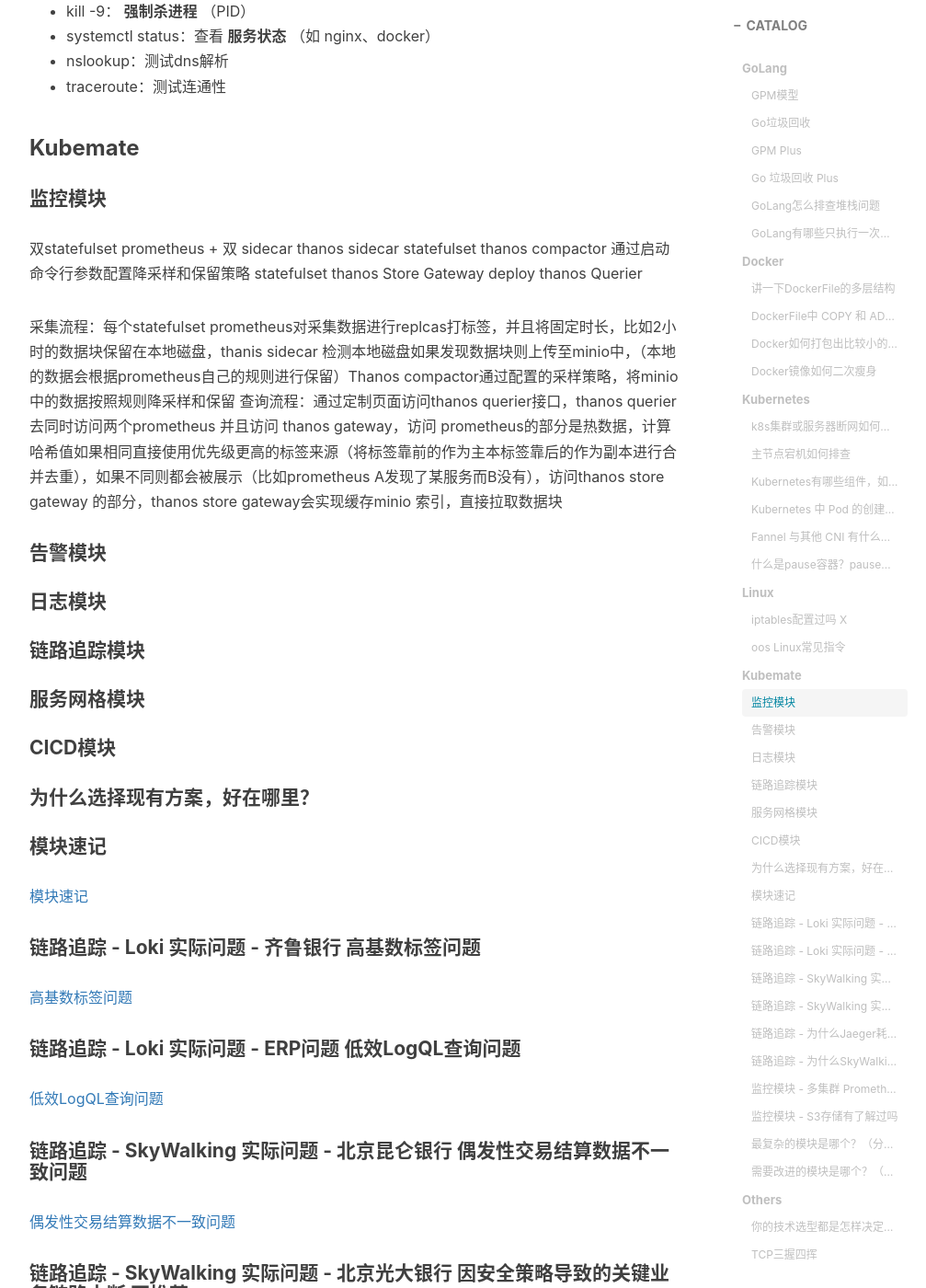
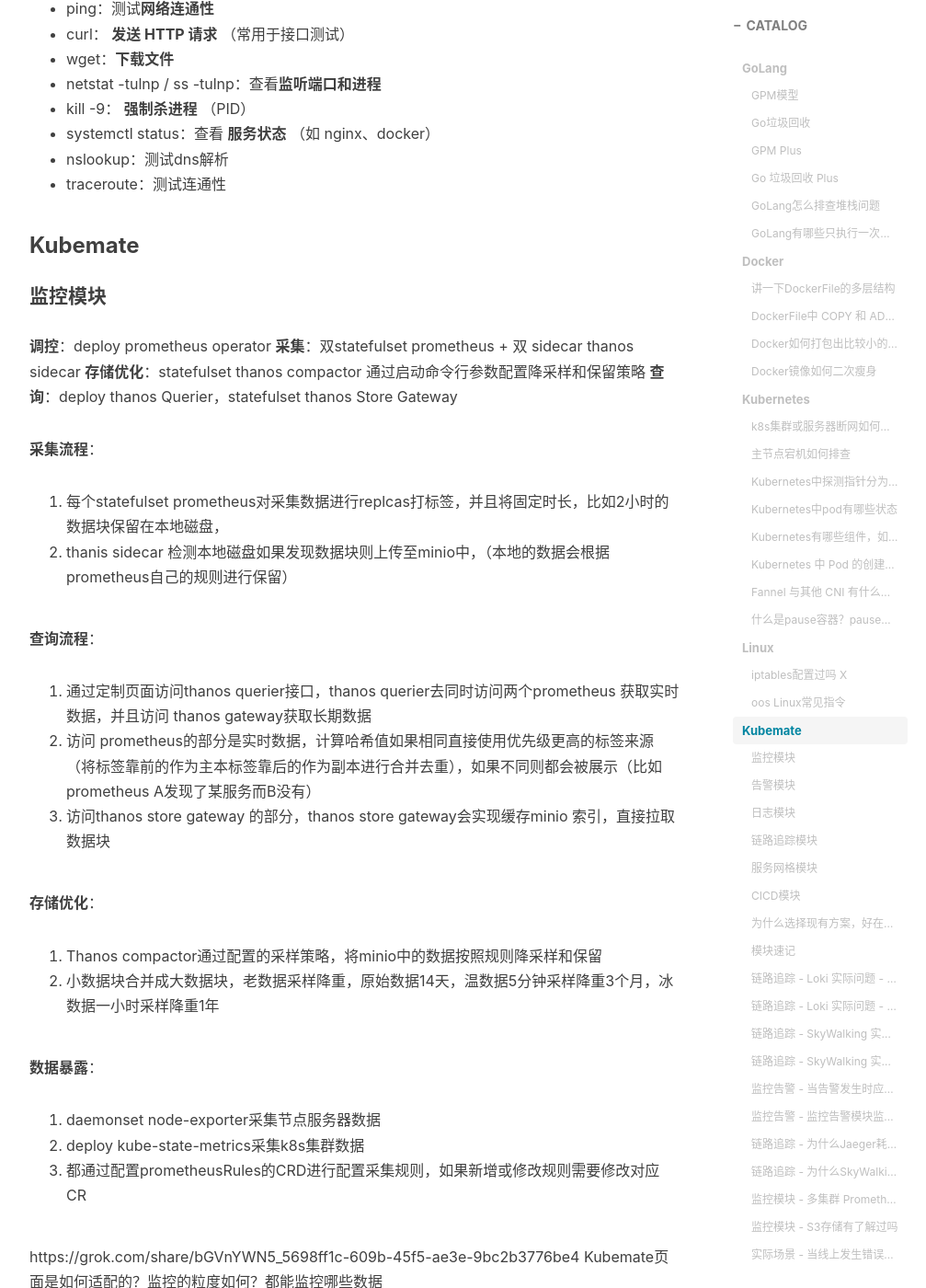
Before and after one commit to hodie-aurora/hodie-aurora.github.io, a Jekyll site: the page built from _posts/2025-10-26-01-AAll.md, in a window 1280 px wide and 1400 px high, scrolled down 9836 px. Shown: the whole window at 92% size, without its empty margins (233-1240 px from the left). Built offline with Jekyll 4.4.1, drawn with Linux system fonts in a browser that asks for light colours; nearby versions of some CDN libraries; comment, search, counter and statistics services are not loaded; some of the changed text lies outside the part shown.

Commit message:
update info about kubemate

```diff
--- a/_posts/2025-10-26-01-AAll.md
+++ b/_posts/2025-10-26-01-AAll.md
@@ -205,6 +205,10 @@ DNS解析异常可能是DNS服务器问题，如果DNS解析正常，
 
 查看kubeadm、kubelet、容器运行时是否正常
 
+#### Kubernetes中探测指针分为几种，如何使用
+
+#### Kubernetes中pod有哪些状态
+
 #### Kubernetes有哪些组件，如何工作
 
 主节点：
@@ -306,15 +310,63 @@ pause 是 Pod 的“网络底座”和“生命周期锚点”。
 
 #### 监控模块
 
-双statefulset prometheus + 双 sidecar thanos sidecar
-statefulset thanos compactor 通过启动命令行参数配置降采样和保留策略
-statefulset thanos Store Gateway
-deploy thanos Querier
+**调控**：deploy prometheus operator
+**采集**：双statefulset prometheus + 双 sidecar thanos sidecar
+**存储优化**：statefulset thanos compactor 通过启动命令行参数配置降采样和保留策略
+**查询**：deploy thanos Querier，statefulset thanos Store Gateway
 
-采集流程：每个statefulset prometheus对采集数据进行replcas打标签，并且将固定时长，比如2小时的数据块保留在本地磁盘，thanis sidecar 检测本地磁盘如果发现数据块则上传至minio中，（本地的数据会根据prometheus自己的规则进行保留）Thanos compactor通过配置的采样策略，将minio中的数据按照规则降采样和保留
-查询流程：通过定制页面访问thanos querier接口，thanos querier去同时访问两个prometheus 并且访问 thanos gateway，访问 prometheus的部分是热数据，计算哈希值如果相同直接使用优先级更高的标签来源（将标签靠前的作为主本标签靠后的作为副本进行合并去重），如果不同则都会被展示（比如prometheus A发现了某服务而B没有），访问thanos store gateway 的部分，thanos store gateway会实现缓存minio 索引，直接拉取数据块
+**采集流程**：
+
+1. 每个statefulset prometheus对采集数据进行replcas打标签，并且将固定时长，比如2小时的数据块保留在本地磁盘，
+2. thanis sidecar 检测本地磁盘如果发现数据块则上传至minio中，（本地的数据会根据prometheus自己的规则进行保留）
+
+**查询流程**：
+
+1. 通过定制页面访问thanos querier接口，thanos querier去同时访问两个prometheus 获取实时数据，并且访问 thanos gateway获取长期数据
+2. 访问 prometheus的部分是实时数据，计算哈希值如果相同直接使用优先级更高的标签来源（将标签靠前的作为主本标签靠后的作为副本进行合并去重），如果不同则都会被展示（比如prometheus A发现了某服务而B没有）
+3. 访问thanos store gateway 的部分，thanos store gateway会实现缓存minio 索引，直接拉取数据块
+
+**存储优化**：
+
+1. Thanos compactor通过配置的采样策略，将minio中的数据按照规则降采样和保留
+2. 小数据块合并成大数据块，老数据采样降重，原始数据14天，温数据5分钟采样降重3个月，冰数据一小时采样降重1年
+
+**数据暴露**：
+
+1. daemonset node-exporter采集节点服务器数据
+2. deploy kube-state-metrics采集k8s集群数据
+3. 都通过配置prometheusRules的CRD进行配置采集规则，如果新增或修改规则需要修改对应CR
+
+https://grok.com/share/bGVnYWN5_5698ff1c-609b-45f5-ae3e-9bc2b3776be4
+Kubemate页面是如何适配的？监控的粒度如何？都能监控哪些数据
 
 #### 告警模块
+
+**调控**： deploy prometheus-operator
+**触发**： statefulset prometheus + CRD PrometheusRule
+**处理**： statefulset alertmanager + ConfigMap/Secret alertmanager规则
+**通知**： Alertmanager Receivers (集成 Email,钉钉机器人/企业微信机器人)
+
+**告警流程**：
+
+1. **规则评估**： statefulset prometheus 周期性地评估 PrometheusRule CRD 中定义的告警规则。如果满足规则触发告警，告警进入 Pending 状态。
+
+2. **触发告警**： 告警进入 Pending 状态后不会立马推送到 Alertmanager, 而是当告警一段时间内持续满足告警条件 才会触发推送(Firing) ,将告警推送至 Alertmanager ，这样可以避免瞬时数据抖动而触发的虚假告警
+
+3. **接收与去重**： statefulset alertmanager 集群通过 API 接收告警。并对来自多个 prometheus 副本标签一致的告警进行自动去重，确保只处理一次。
+
+4. **处理与路由**： alertmanager 按照 alertmanager.yml 中的配置对告警进行流水线处理：
+
+   • 抑制: 根据告警规则，当一个更高优先级的告警（如集群宕机）触发时，抑制与其相关的低优先级告警（如节点宕机）。
+   • 静默: 匹配通过 UI 或 API 动态创建的静默规则，对计划内维护或已知问题产生的告警进行静音处理。
+   • 分组: 根据分组 (group_by) 规则（如按alertname, cluster分组），将多个相似告警合并为单个通知。group_wait 定义了初始等待时间以收集更多同组告警。
+   • 路由: 根据告警的标签（如severity, team），通过 route 树状结构将告警组匹配到最终的通知接收器（Receiver）。
+
+5. **发送通知**： 路由匹配到的 Receiver 负责将分组后的告警格式化，并通过预设的集成方式（如 Slack, Email, Webhook）发送最终的通知。告警解决后，可配置发送恢复通知。
+
+https://poe.com/s/nHM5snjdOU6R9yaLTlU4
+https://poe.com/s/pAStJqpkcNfGbMDSxj6v
+Kubemate页面是如何适配的？
 
 #### 日志模块
 
@@ -346,6 +398,12 @@ deploy thanos Querier
 
 [因安全策略导致的关键业务链路中断](https://hodie-aurora.github.io/2025/06/18/Kubemate-%E9%93%BE%E8%B7%AF%E8%BF%BD%E8%B8%AA-%E5%9B%A0%E5%AE%89%E5%85%A8%E7%AD%96%E7%95%A5%E5%AF%BC%E8%87%B4%E7%9A%84%E5%85%B3%E9%94%AE%E4%B8%9A%E5%8A%A1%E9%93%BE%E8%B7%AF%E4%B8%AD%E6%96%AD/)
 
+#### 监控告警 - 当告警发生时应该如何处理
+
+实现做好演练形成标准流程，实际举例
+
+#### 监控告警 - 监控告警模块监控粒度到什么级别
+
 #### 链路追踪 - 为什么Jaeger耗能？为什么重启集成Jaeger之后重启时间变为了之前的1.5倍？
 
 #### 链路追踪 - 为什么SkyWalking耗能？
@@ -353,6 +411,16 @@ deploy thanos Querier
 #### 监控模块 - 多集群 Prometheus 怎么确保数据采集不重样
 
 #### 监控模块 - S3存储有了解过吗
+
+#### 实际场景 - 当线上发生错误时如何排查
+
+#### 实际场景 - 当线上应用响应缓慢时如何排查
+
+#### 实际场景 - 当最初上线了一个业务之后，业务流量快速扩增，如何判断我们的负载应该扩增多少
+
+#### 实际场景 - 当云上生产环境部署的应用发布新版本时，需要进行哪些处理
+
+比如金丝雀发布、重点流量分流、错误回滚机制等
 
 #### 最复杂的模块是哪个？（分为开发/部署）
 
@@ -379,6 +447,8 @@ deploy thanos Querier
 3. **服务端 → 客户端** ：FIN（seq=y）
 4. **客户端 → 服务端** ：ACK（ack=y+1）
 
+#### 对 JVM 了解有多少
+
 #### 开源社区做过哪些贡献
 
 #### 云环境巡检
```
Also changed, not shown: _posts/2025-10-26-01-AFast.md (+28 -6 lines).
